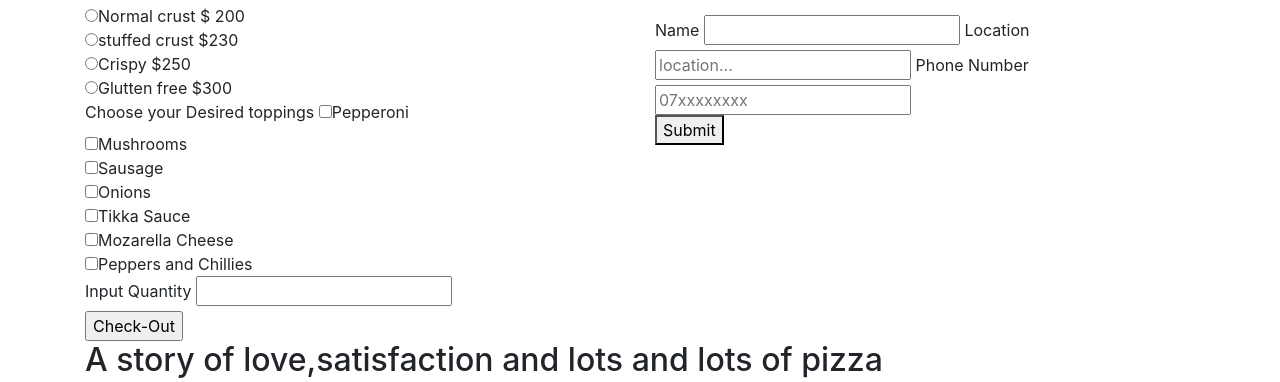
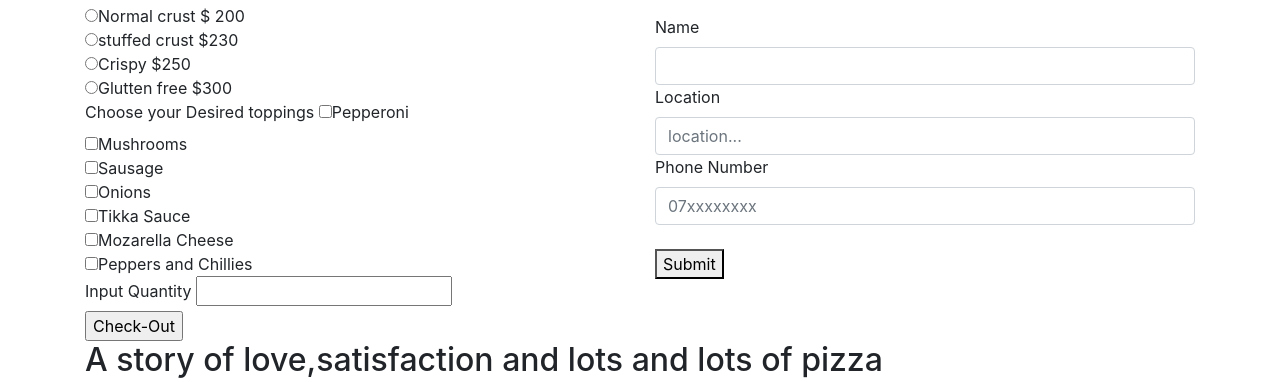
Before and after one commit to Ndundiro/Pizza, a plain HTML site: page index.html in a window 1280 px wide. Shown: the part 814-1196 px from the top of the page. Drawn offline with Linux system fonts and the light colour scheme.

Commit message:
Adds the delivery form,for details on delivery.

```diff
--- a/index.html
+++ b/index.html
@@ -112,11 +112,11 @@
                 <h3>For delivery,please enter your location details below</h3>
                 <form action="">
                     <label for="name">Name</label>
-                    <input type="text" name="" id="name" required="required">
+                    <input class="form-control" type="text" name="" id="name" required="required">
                     <label for="location">Location</label>
-                    <input type="text" id="location" placeholder="location...">
+                    <input class="form-control" type="text" id="location" placeholder="location...">
                     <label for="phonenumber">Phone Number</label>
-                    <input type="tel" placeholder="07xxxxxxxx" id="number"> <br>
+                    <input class="form-control" type="tel" placeholder="07xxxxxxxx" id="number"> <br>
                     <button type="submit" id="submit" onclick="deliverpizza()">Submit</button>
 
                 </form>
```
